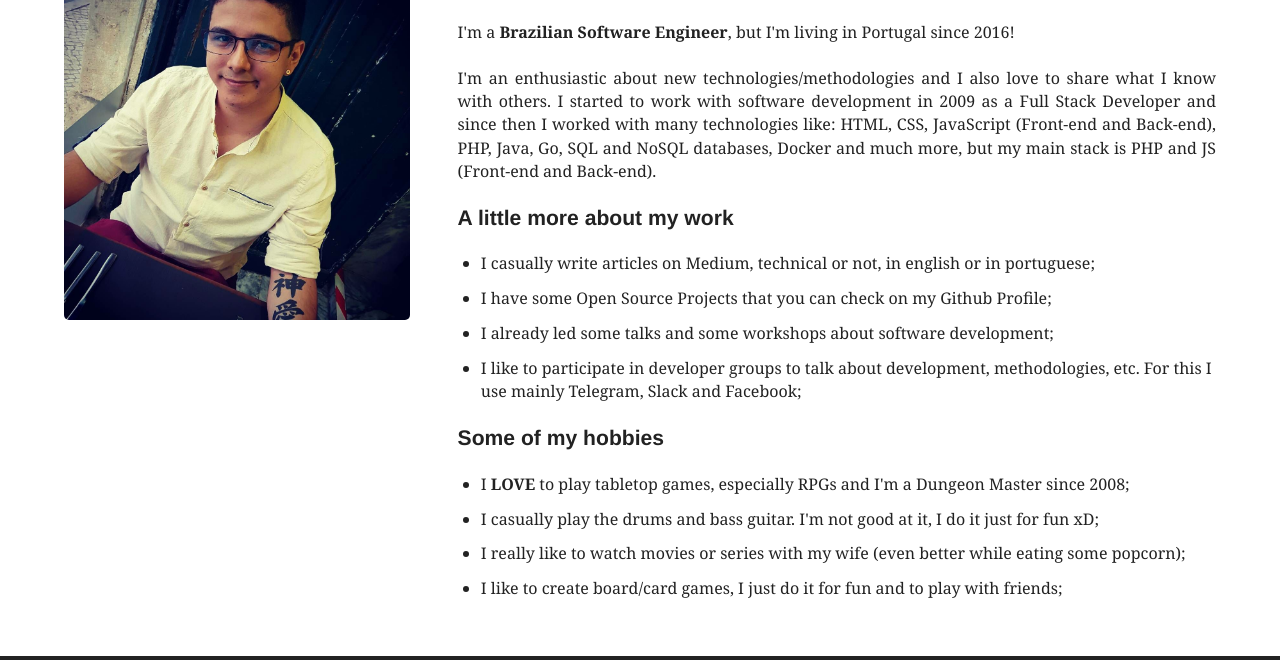
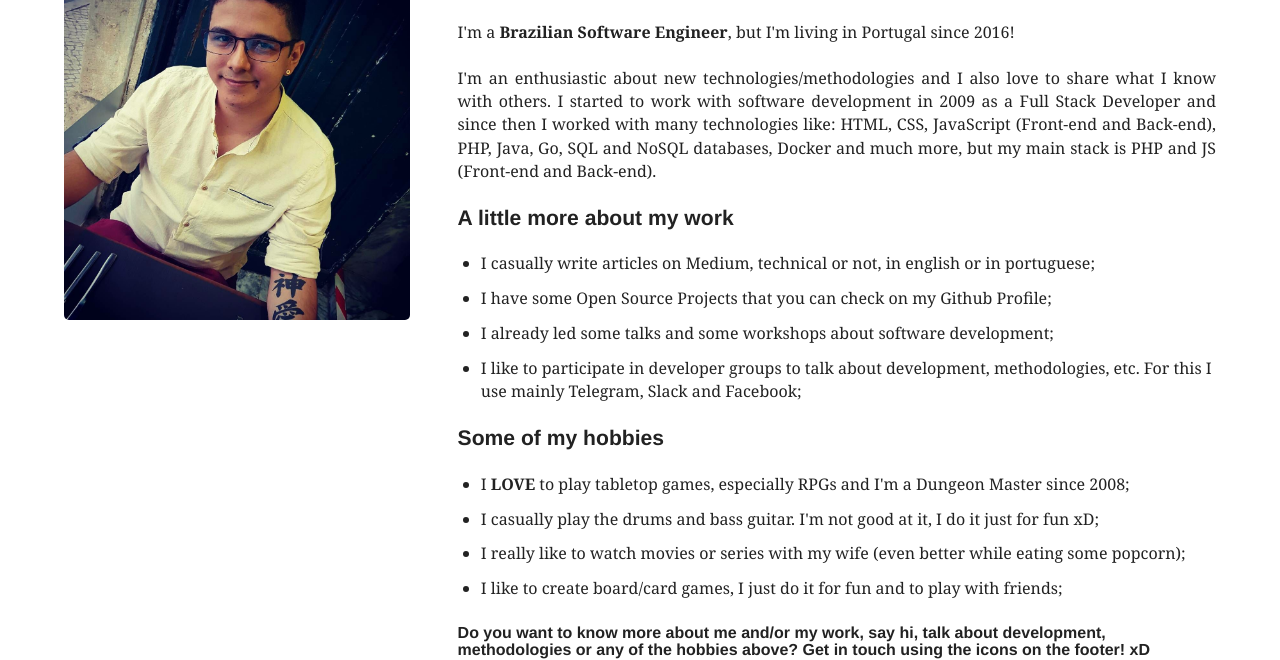
Before and after one commit to WendellAdriel/personal-site, a Gatsby site: page / in a window 1280 px wide. Shown: the part 395-1055 px from the top of the page. Built offline with nearby package versions, Linux system fonts and the light colour scheme; Gatsby itself is replaced by a stand-in of ours; some packages are replaced by stand-ins of ours.

Commit message:
removed comments and added new sentence on about page

```diff
--- a/src/pages/index.js
+++ b/src/pages/index.js
@@ -72,6 +72,11 @@ export default () => (
           <li>I really like to watch movies or series with my wife (even better while eating some popcorn);</li>
           <li>I like to create board/card games, I just do it for fun and to play with friends;</li>
         </ul>
+
+        <h4>
+          Do you want to know more about me and/or my work, say hi, talk about development,
+          methodologies or any of the hobbies above? Get in touch using the icons on the footer! xD
+        </h4>
       </div>
     </Section>
   </Layout>
```
Also changed, not shown: src/pages/skills.js (+0 -9 lines).
